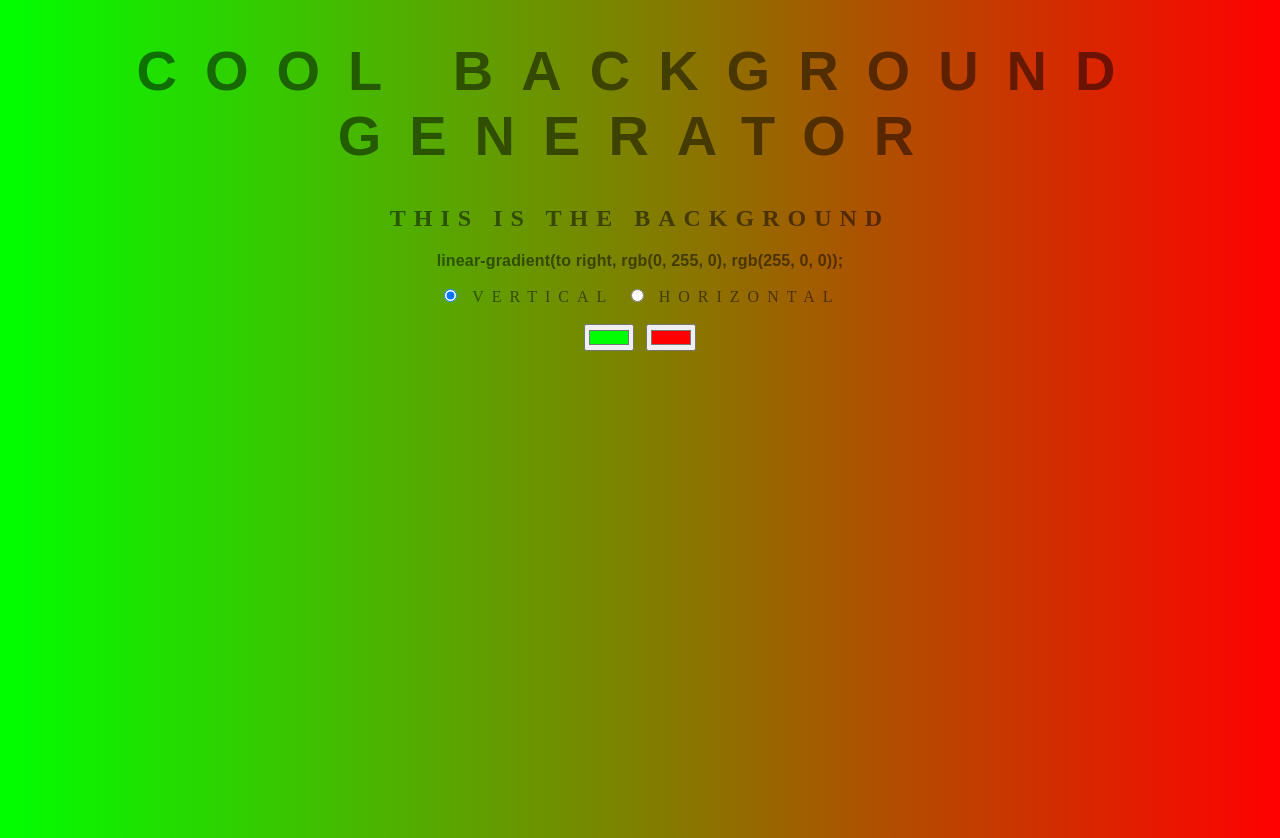
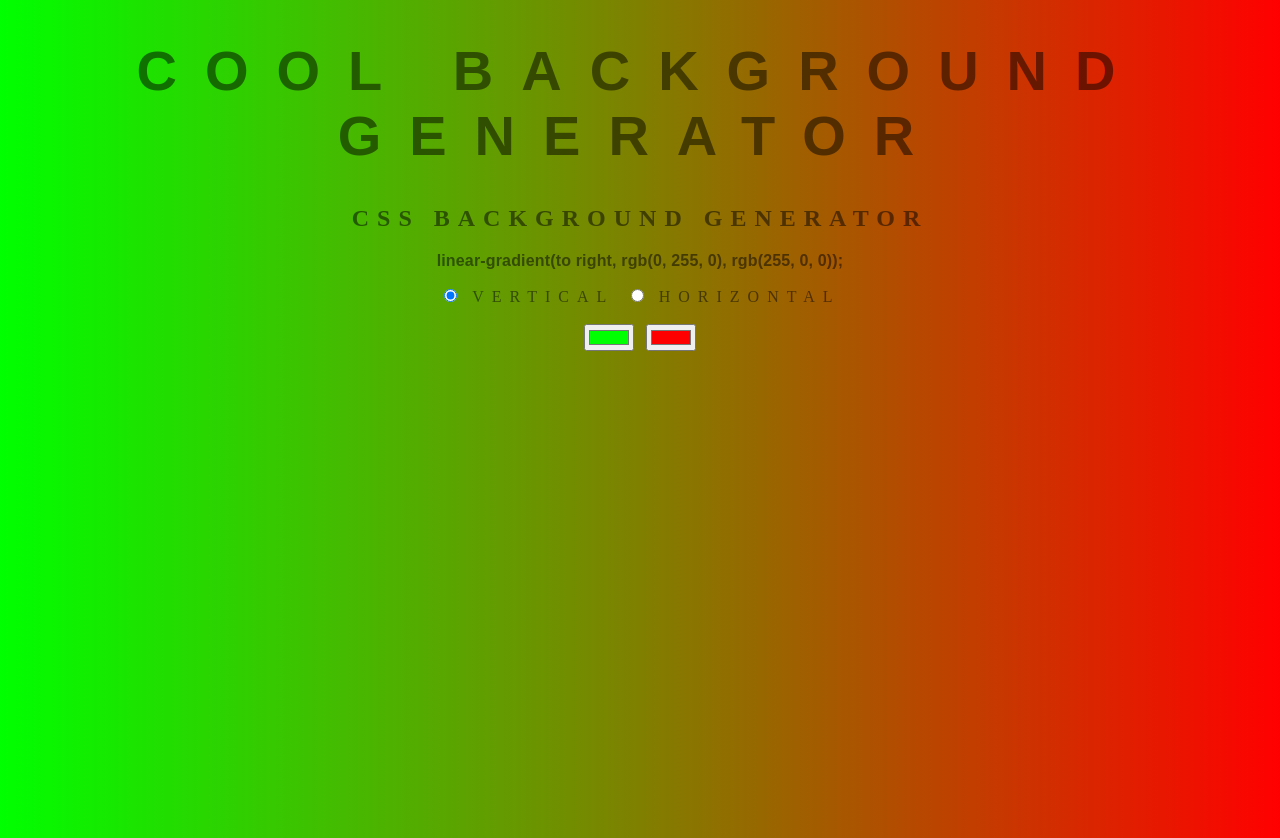
Before and after one commit to 94toman/background-generator, a plain HTML site: page index.html in a window 1280 px wide. Drawn offline with Linux system fonts and the light colour scheme.

Commit message:
adding new title

```diff
--- a/index.html
+++ b/index.html
@@ -7,7 +7,7 @@
 <body id="gradient">
 	<h1>Cool Background Generator</h1>
 
-	<h2>This is the background</h2>
+	<h2>CSS Background generator</h2>
 	<h3>linear-gradient(to right, #00ff00, #ff0000);</h3>
 
 	<input type="radio" id="vertical" name="direction" value="vertical" onclick="updateBackground()" checked="checked">
```
